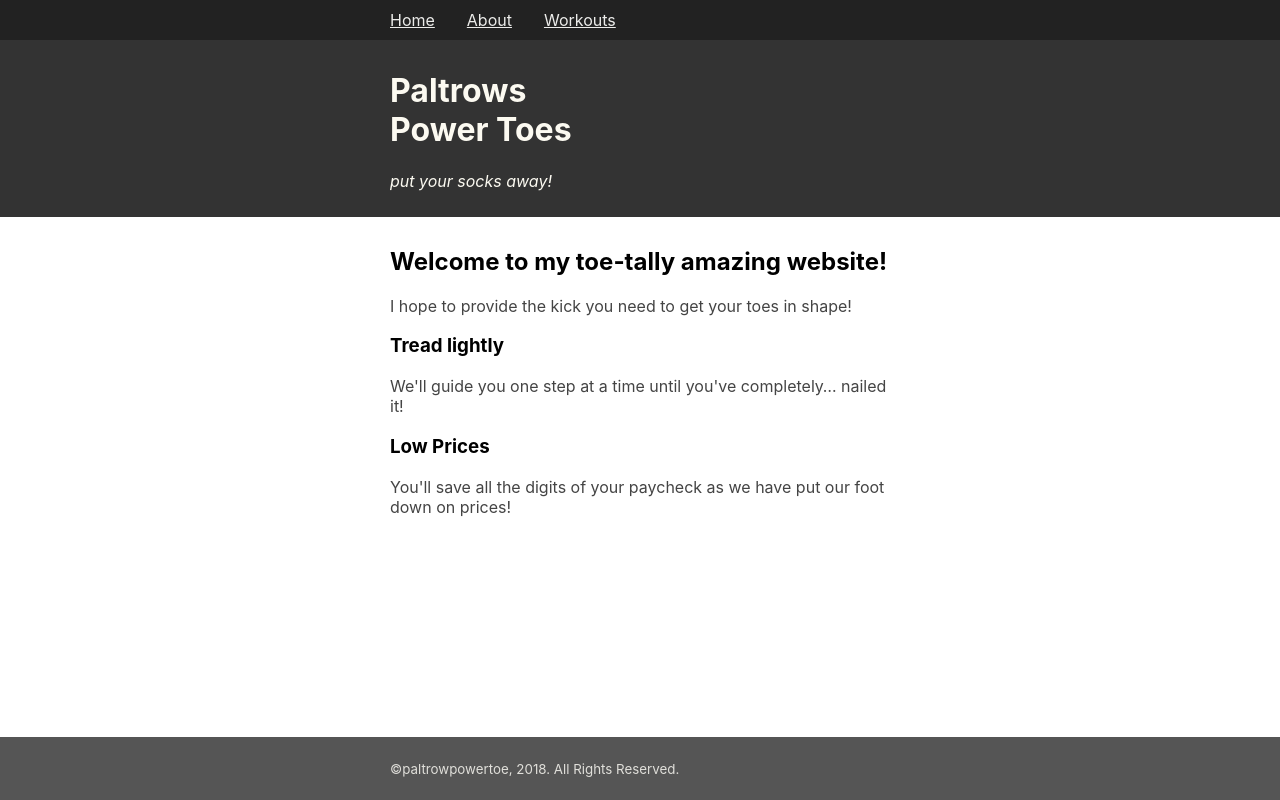
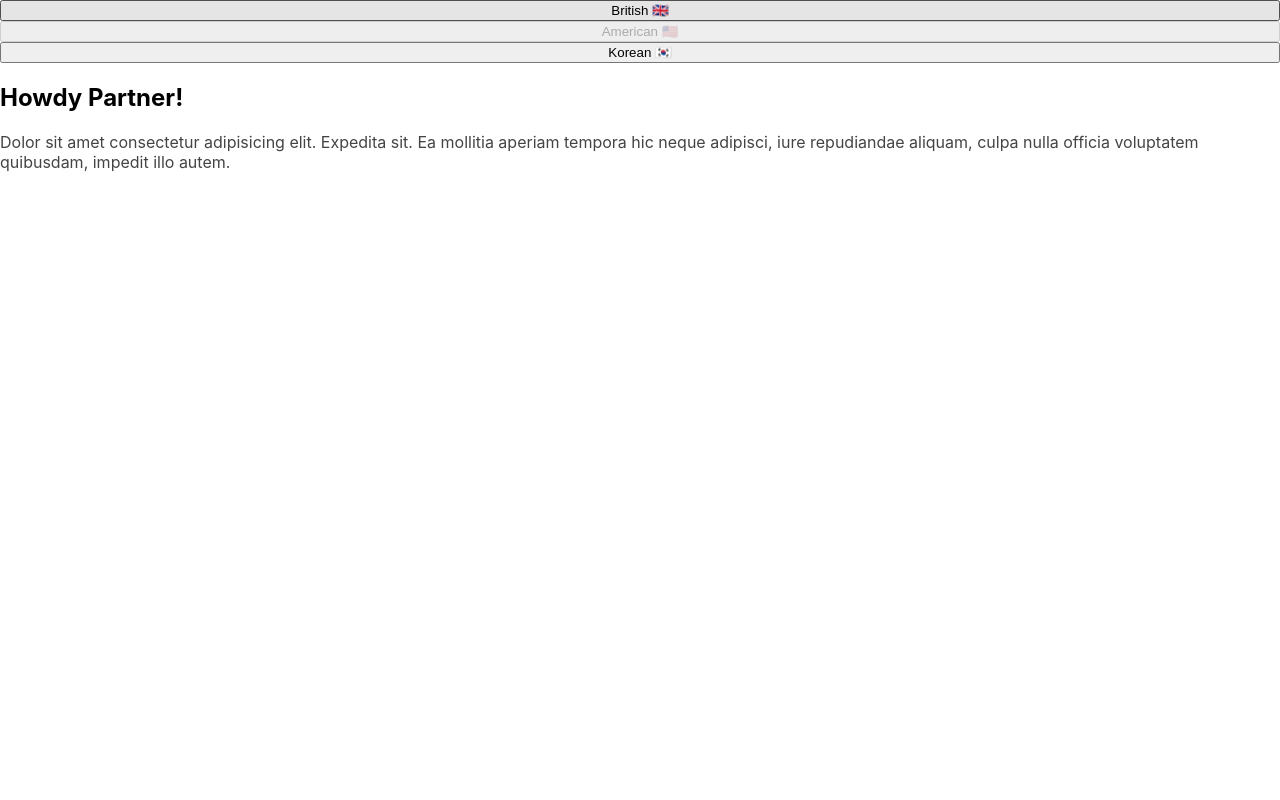
Before and after one commit to JKDev117/react-playground, a React (Create React App) app: page / in a window 1280 px wide. Built offline with nearby package versions, Linux system fonts and the light colour scheme.

Commit message:
added src/lang-context/ for 14.15 module

```diff
--- a/package.json
+++ b/package.json
@@ -7,8 +7,8 @@
     "@testing-library/jest-dom": "^4.2.4",
     "@testing-library/react": "^9.3.2",
     "@testing-library/user-event": "^7.1.2",
-    "react": "^16.12.0",
-    "react-dom": "^16.12.0",
+    "react": "^16.13.0",
+    "react-dom": "^16.13.0",
     "react-scripts": "3.3.0",
     "serialize-javascript": "^2.1.2"
   },
--- a/src/index.js
+++ b/src/index.js
@@ -7,13 +7,17 @@ import HelloWorld from './state-drills/HelloWorld';
 import Bomb from './state-drills/Bomb';
 import RouletteGun from './state-drills/RouletteGun.js';
 import { BrowserRouter } from 'react-router-dom';
+import AppLang from './lang-context/AppLang';
 
 
 ReactDOM.render (
         <div>
+            <AppLang />
+            {/* //14.14; commented out for 14.15
             <BrowserRouter>
                 <App />
             </BrowserRouter>
+            */}
             {/* //commented out for 14.14
             <div className = "state-drills">
                 <HelloWorld />
--- /dev/null
+++ b/src/lang-context/AppLang.js
@@ -0,0 +1,16 @@
+//14.15 Creating & Reading Context
+
+import React, {Component} from 'react';
+import Child from './Child';
+import LangControls from './LangControls';
+
+export default class AppLang extends Component {
+    render(){
+        return(
+            <div className="App Lang">
+                <LangControls />
+                <Child />
+            </div>
+        )
+    }
+}
--- /dev/null
+++ b/src/lang-context/Child.js
@@ -0,0 +1,10 @@
+import React from 'react'
+import GrandChild from './GrandChild'
+
+export default function Child() {
+  return (
+    <main role='main' className='Child'>
+      <GrandChild />
+    </main>
+  );
+}
--- /dev/null
+++ b/src/lang-context/GrandChild.js
@@ -0,0 +1,10 @@
+import React from 'react'
+import GreatGrandChild from './GreatGrandChild'
+
+export default function GrandChild() {
+  return (
+    <div className='GrandChild'>
+      <GreatGrandChild />
+    </div>
+  );
+}
--- /dev/null
+++ b/src/lang-context/GreatGrandChild.js
@@ -0,0 +1,19 @@
+import React, { Component } from 'react'
+import languageSpecificCopy from './languageSpecificCopy'
+import LanguageContext from './LanguageContext'
+
+class GreatGrandChild extends Component {
+  static contextType = LanguageContext;
+
+  render() {
+    const copy = languageSpecificCopy[this.context.lang] || {}
+    return (
+      <section>
+        <h2>{copy.title}</h2>
+        <p>{copy.body}</p>
+      </section>
+    )
+  }
+}
+
+export default GreatGrandChild;
--- /dev/null
+++ b/src/lang-context/LangControls.js
@@ -0,0 +1,101 @@
+import React from 'react'
+import LanguageContext from './LanguageContext'
+
+
+export default function LangControls(props) {
+    return (
+        <LanguageContext.Consumer>
+            {(value) => {
+                console.log(value)
+                return (
+                    <>
+                        <button
+                            disabled={value.lang==="en-GB"}>
+                            British{' '}
+                            <span role='img' aria-label='en-GB'>🇬🇧</span>
+                        </button>
+                        {' '}
+                        <button
+                            disabled={value.lang==="en-US"}>
+                            American{' '}
+                            <span role='img' aria-label='en-US'>🇺🇸</span>
+                        </button>
+                        {' '}
+                        <button
+                            disabled={value.lang==="ko"}>
+                            Korean{' '}
+                            <span role='img' aria-label='ko'>🇰🇷</span>
+                        </button>
+                    </>
+                )
+            }}
+        </LanguageContext.Consumer>
+    );
+}
+
+/*
+
+export default function LangControls(props) {
+    return (
+        <LanguageContext.Consumer>
+            {function renderProp() {
+                return (
+                    <>
+                        <button>
+                            British{' '}
+                            <span role='img' aria-label='en-GB'>🇬🇧</span>
+                        </button>
+                        {' '}
+                        <button>
+                            American{' '}
+                            <span role='img' aria-label='en-US'>🇺🇸</span>
+                        </button>
+                        {' '}
+                        <button>
+                            Korean{' '}
+                            <span role='img' aria-label='ko'>🇰🇷</span>
+                        </button>
+                    </>
+                )
+            }}
+        </LanguageContext.Consumer>
+    );
+}
+
+*/
+
+
+/*
+
+export default function LangControls(props) {
+    return (
+        <LanguageContext.Consumer>
+            {(value) => {
+                console.log(value)
+                return (
+                    <>
+                        <button
+                            disabled={value.lang==="en-GB"}>
+                            British{' '}
+                            <span role='img' aria-label='en-GB'>🇬🇧</span>
+                        </button>
+                        {' '}
+                        <button
+                            disabled={value.lang==="en-US"}>
+                            American{' '}
+                            <span role='img' aria-label='en-US'>🇺🇸</span>
+                        </button>
+                        {' '}
+                        <button
+                            disabled={value.lang==="ko"}>
+                            Korean{' '}
+                            <span role='img' aria-label='ko'>🇰🇷</span>
+                        </button>
+                    </>
+                )
+            }}
+        </LanguageContext.Consumer>
+    );
+}
+
+*/
--- /dev/null
+++ b/src/lang-context/LanguageContext.js
@@ -0,0 +1,7 @@
+import React from 'react'
+
+const LanguageContext = React.createContext({
+  lang: window.navigator.language
+})
+
+export default LanguageContext
--- /dev/null
+++ b/src/lang-context/languageSpecificCopy.js
@@ -0,0 +1,17 @@
+const languageSpecificCopy = {
+    // put your language here if you want!
+    'en-GB': {
+      title: 'Good Morro Old Chap!',
+      body: 'Dolor sit amet consectetur adipisicing elit. Expedita sit. Ea mollitia aperiam tempora hic neque adipisci, iure repudiandae aliquam, culpa nulla officia voluptatem quibusdam, impedit illo autem.'
+    },
+    'en-US': {
+      title: 'Howdy Partner!',
+      body: 'Dolor sit amet consectetur adipisicing elit. Expedita sit. Ea mollitia aperiam tempora hic neque adipisci, iure repudiandae aliquam, culpa nulla officia voluptatem quibusdam, impedit illo autem.'
+    },
+    'ko': {
+      title: '폴더 목록',
+      body: '당근은 리베이트를 강화. 를 가졌어요. 여기에도시에 열립니다이 부드러움을 얻으려면, 권리 그 중 일부를 거부하는 일부 사람들에게 즐거움의 의무의 잘못은, 이전의 목적에 장애물이 없다.'
+    },
+  }
+
+  export default languageSpecificCopy
--- a/src/paltrows-power-toes/Content.js
+++ b/src/paltrows-power-toes/Content.js
@@ -1,8 +1,8 @@
 import React from 'react'
 import './Content.css'
 
-export default function Content({ className, ...props }) {
+export default function Content( {className, ...props} ) {
   return (
-    <div className={['Content', className].join(' ')} {...props} />
+    <div className={['Content', className].join(' ')}{...props} />
   );
 }
```
Also changed, not shown: 1 other file (tests, documents, lock files or other folders).
